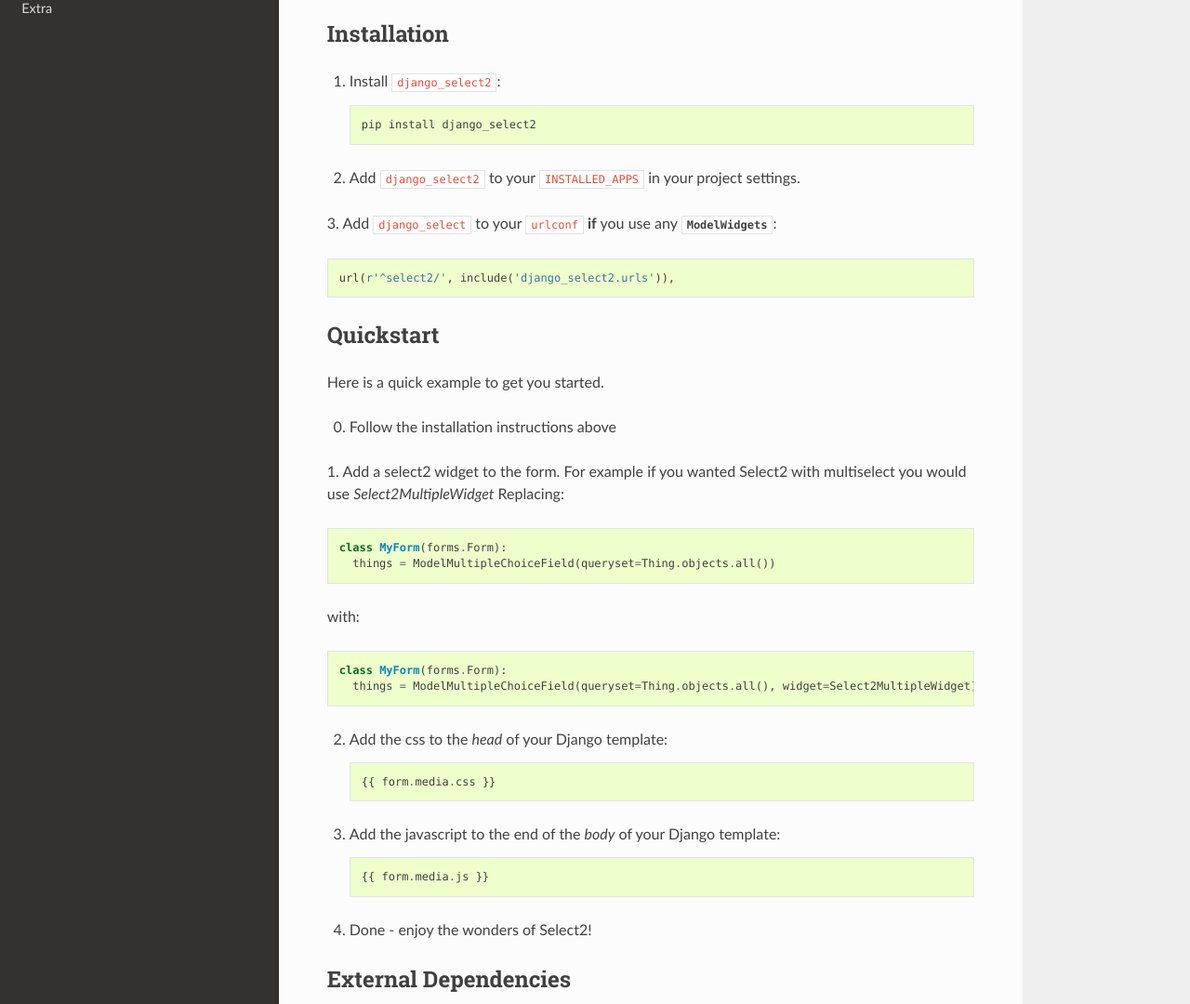
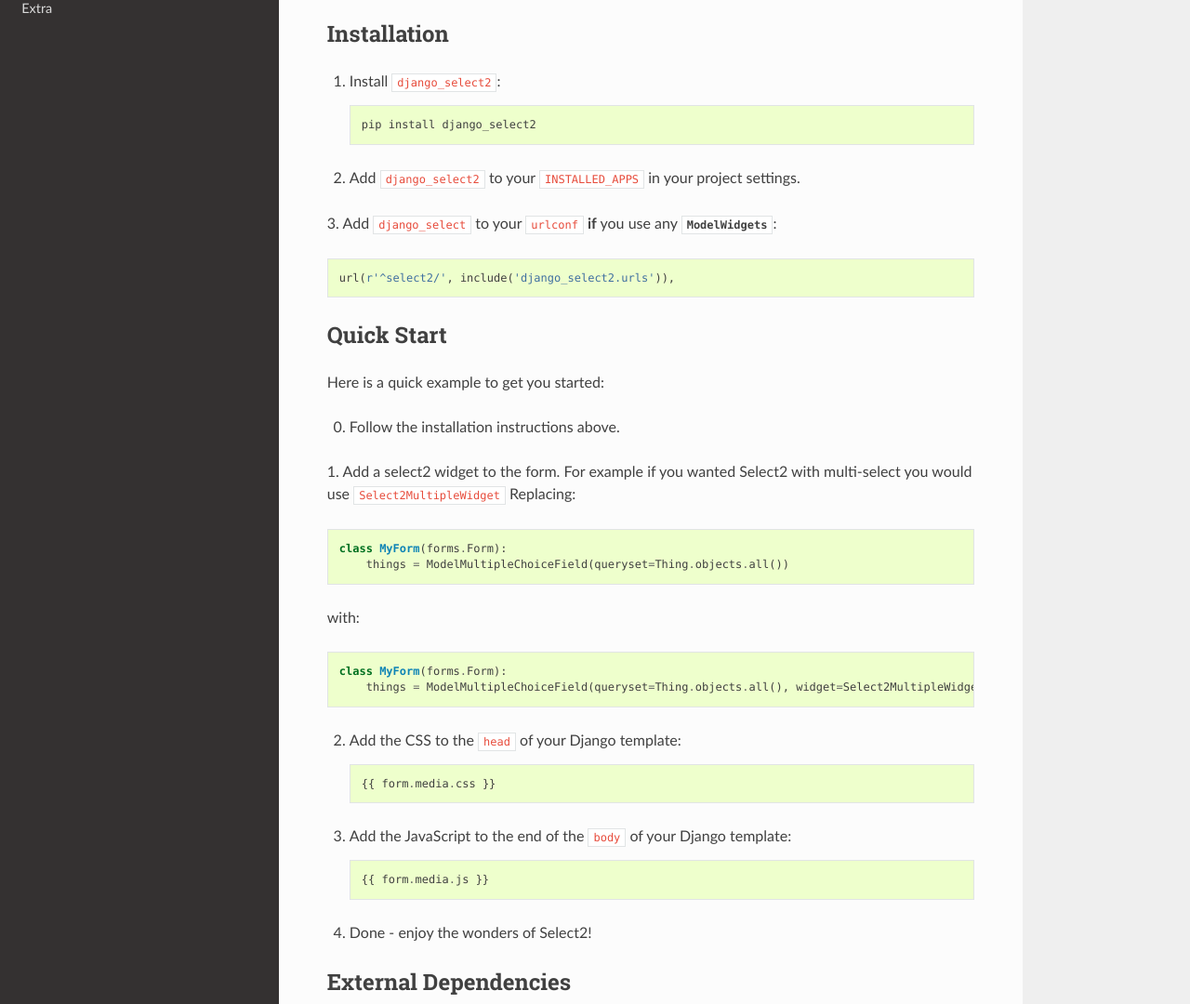
Before and after one commit to applegrew/django-select2, a Sphinx documentation site: the page built from docs/get_started.rst, in a window 1280 px wide and 1400 px high, cut to the strip 320-1400 px from the top of the window. Shown: the whole strip at 93% size. Built offline with Sphinx 7.4.7 and the Read the Docs theme 2.0.0, drawn with Linux system fonts in a browser that asks for light colours; some of the changed text lies outside the part shown.

Commit message:
Grammatical and spelling fixes

```diff
--- a/docs/get_started.rst
+++ b/docs/get_started.rst
@@ -23,29 +23,30 @@
 
         url(r'^select2/', include('django_select2.urls')),
 
-Quickstart
-----------
-Here is a quick example to get you started.
+Quick Start
+-----------
 
-0. Follow the installation instructions above
+Here is a quick example to get you started:
 
-1. Add a select2 widget to the form. For example if you wanted Select2 with multiselect you would use
-`Select2MultipleWidget`
+0. Follow the installation instructions above.
+
+1. Add a select2 widget to the form. For example if you wanted Select2 with multi-select you would use
+``Select2MultipleWidget``
 Replacing::
 
         class MyForm(forms.Form):
-          things = ModelMultipleChoiceField(queryset=Thing.objects.all())
+            things = ModelMultipleChoiceField(queryset=Thing.objects.all())
 
 with::
 
         class MyForm(forms.Form):
-          things = ModelMultipleChoiceField(queryset=Thing.objects.all(), widget=Select2MultipleWidget)
+            things = ModelMultipleChoiceField(queryset=Thing.objects.all(), widget=Select2MultipleWidget)
 
-2. Add the css to the `head` of your Django template::
+2. Add the CSS to the ``head`` of your Django template::
 
         {{ form.media.css }}
 
-3. Add the javascript to the end of the `body` of your Django template::
+3. Add the JavaScript to the end of the ``body`` of your Django template::
 
         {{ form.media.js }}
 
```
